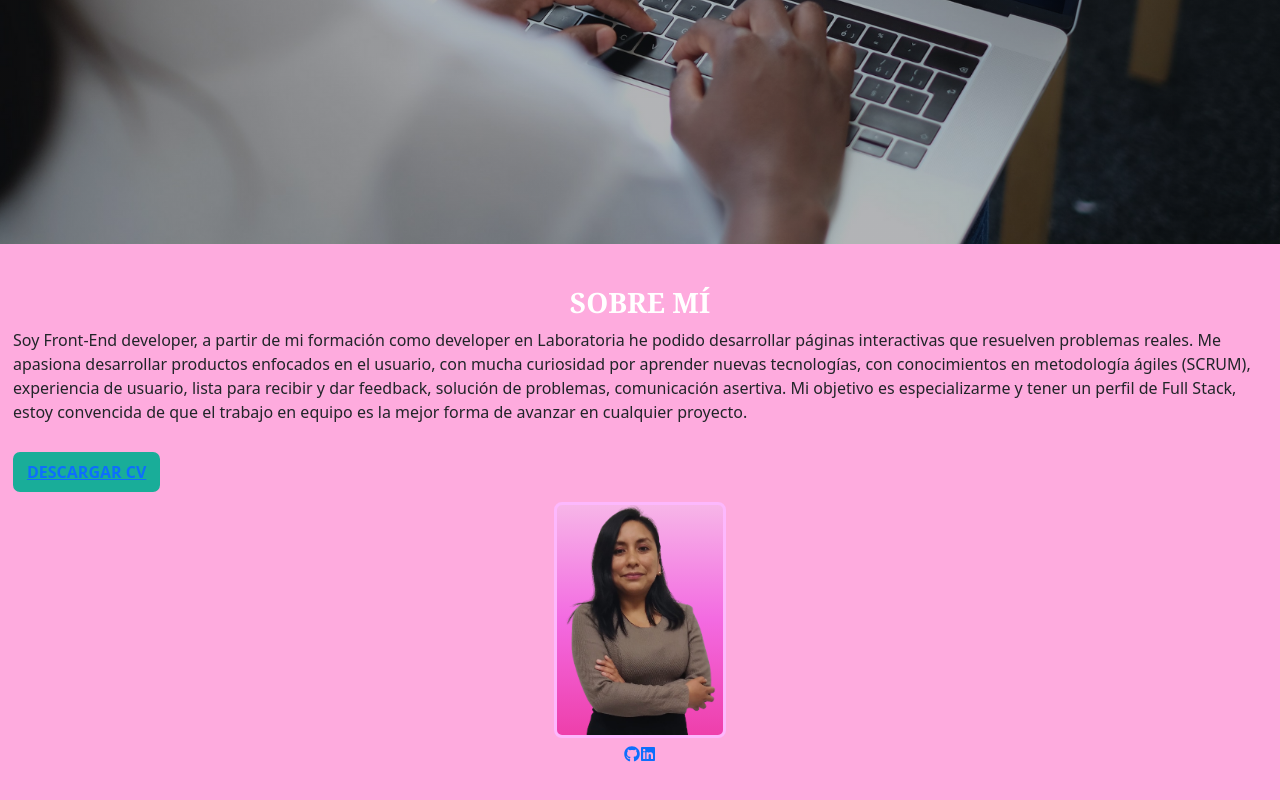
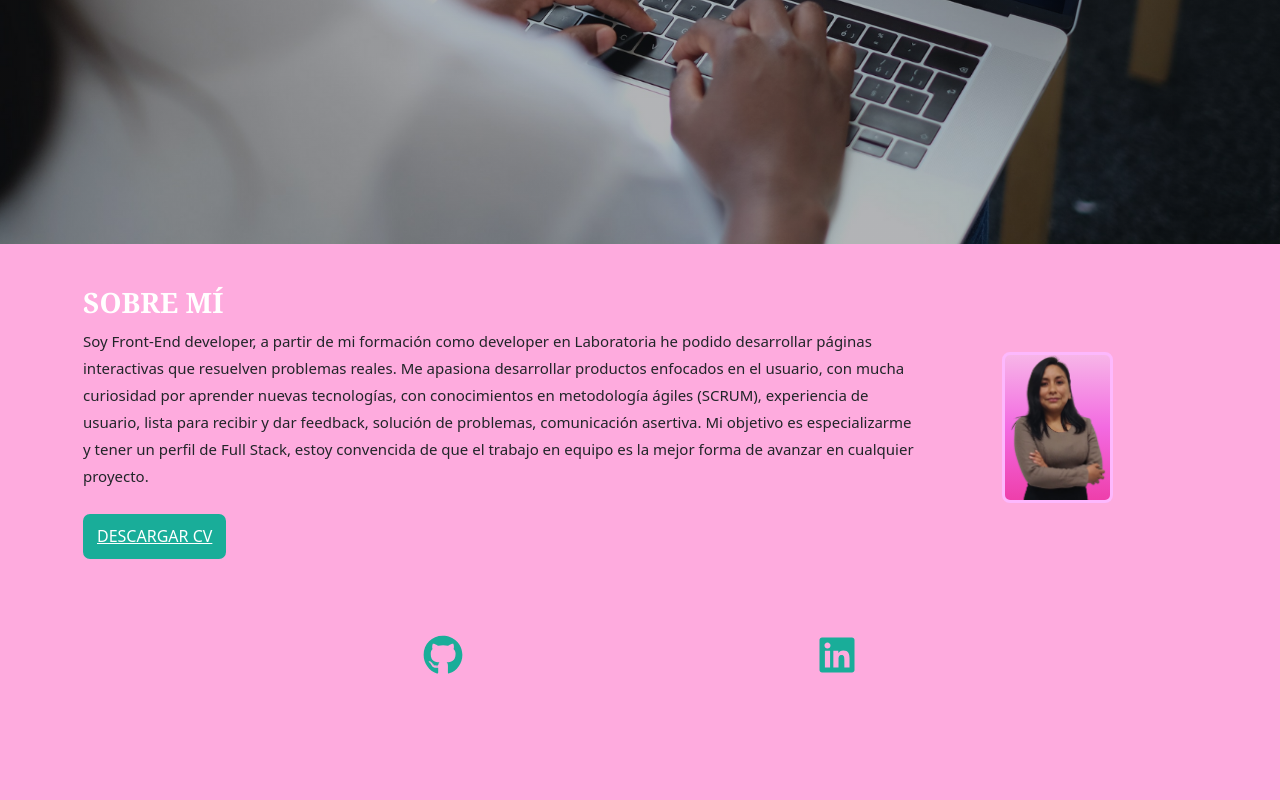
Before and after one commit to ElizabethChillcce/Elizabeth-portafolio, a React (Vite) app: page / in a window 1280 px wide. Shown: the part 638-1438 px from the top of the page. After the commit the page ends 1364 px from the top, so only its background shows below. Built offline with nearby package versions, Linux system fonts and the light colour scheme.

Commit message:
Avanzando con el componente About y sus estilos

```diff
--- a/src/App.css
+++ b/src/App.css
@@ -13,9 +13,20 @@ html{
   }
 
 body {
-  background-color: rgba(254, 171, 222, 1)
+  background-color: rgba(254, 171, 222, 1);
+  line-height: 1.8;     /* ayuda a la separacion entre lineas de texto */
 }
 
 section[id] {
     scroll-margin-top: 70px;
 }
+
+p{
+  font-size: 12px;
+}
+
+@media only screen and (min-width: 768px) {
+  p{
+      font-size: 15px;
+  }
+ }
--- a/src/components/Css/About.css
+++ b/src/components/Css/About.css
@@ -36,19 +36,23 @@
 
 .container-btn{
     cursor: pointer;
-    font-size: 1em;
+    font-size: 14pxS;
     margin-top: 1%;
     margin-bottom: 10px;
     border: 2px solid #19ad99;
     color: #fff;
     background-color: #19ad99;
-    font-weight: bold;
+    font-weight: 500;
     border-radius: 7px;
     transition: all .3s ease;
     padding: 6px 12px;
     text-transform: uppercase;
     text-decoration: none;
     margin-right: auto;
+}
+
+.container-btn a{
+    color:#fff;
 }
 
 .container-btn:hover {
@@ -60,10 +64,21 @@
     text-align: center;
     display: flex;
     flex-direction: row;
-    align-content: center;
-    justify-content: center;
+    /* align-content: center;
+    justify-content: center; */
+    justify-content: space-evenly;
+    margin-top: 4%;
+}
+
+.social-icons a{
+    font-size: 40px;
+    color: #19ad99;
 }
 
 @media only screen and (min-width: 768px) {
-
+    .container-image-about{
+        display: flex;
+        flex-direction: row;
+        justify-content: space-evenly;
+    }
    }
--- a/src/components/Home/About.jsx
+++ b/src/components/Home/About.jsx
@@ -6,9 +6,9 @@ import "../Css/About.css";
 const About = () => {
   return (
     <>
-      <section className="hero">
+      <section className="hero container">
         <div className="container-image-about">
-
+         <div className="col">
         <h3 className="title-hero">SOBRE MÍ</h3>
           <div>
             <p>Soy Front-End developer, a partir de mi formación como developer en Laboratoria he podido desarrollar páginas interactivas que resuelven problemas reales. Me apasiona desarrollar productos enfocados en el usuario, con mucha curiosidad por aprender nuevas tecnologías, con conocimientos en metodología ágiles (SCRUM), experiencia de usuario, lista para recibir y dar feedback, solución de problemas, comunicación asertiva. Mi objetivo es especializarme y tener un perfil de Full Stack, estoy convencida de que el trabajo en equipo es la mejor forma de avanzar en cualquier proyecto.</p>
@@ -16,16 +16,17 @@ const About = () => {
           <button type="button" className="container-btn">
                 <a className="btn-cv" href="" download target="_blank">DESCARGAR CV </a>
           </button>
-          <div className="container-image">
+          </div>
+          <div className="col-md-3 container-image">
             <img src={Eli} alt="Foto Elizabeth Ch" className="image-hero"/>
           </div>
 
           </div>
           <div className="col container-networks-social">
-            <div>
+            <div className="social-icons">
             <a href="https://github.com/ElizabethChillcce" target="_blank" rel="noreferrer"><FaGithub/></a>
             </div>
-            <div>
+            <div className="social-icons">
             <a href="https://www.linkedin.com/in/elizabeth-chillcce-95b13523b/" target="_blank" rel="noreferrer"><FaLinkedin/></a>
             </div>
         </div>
```
